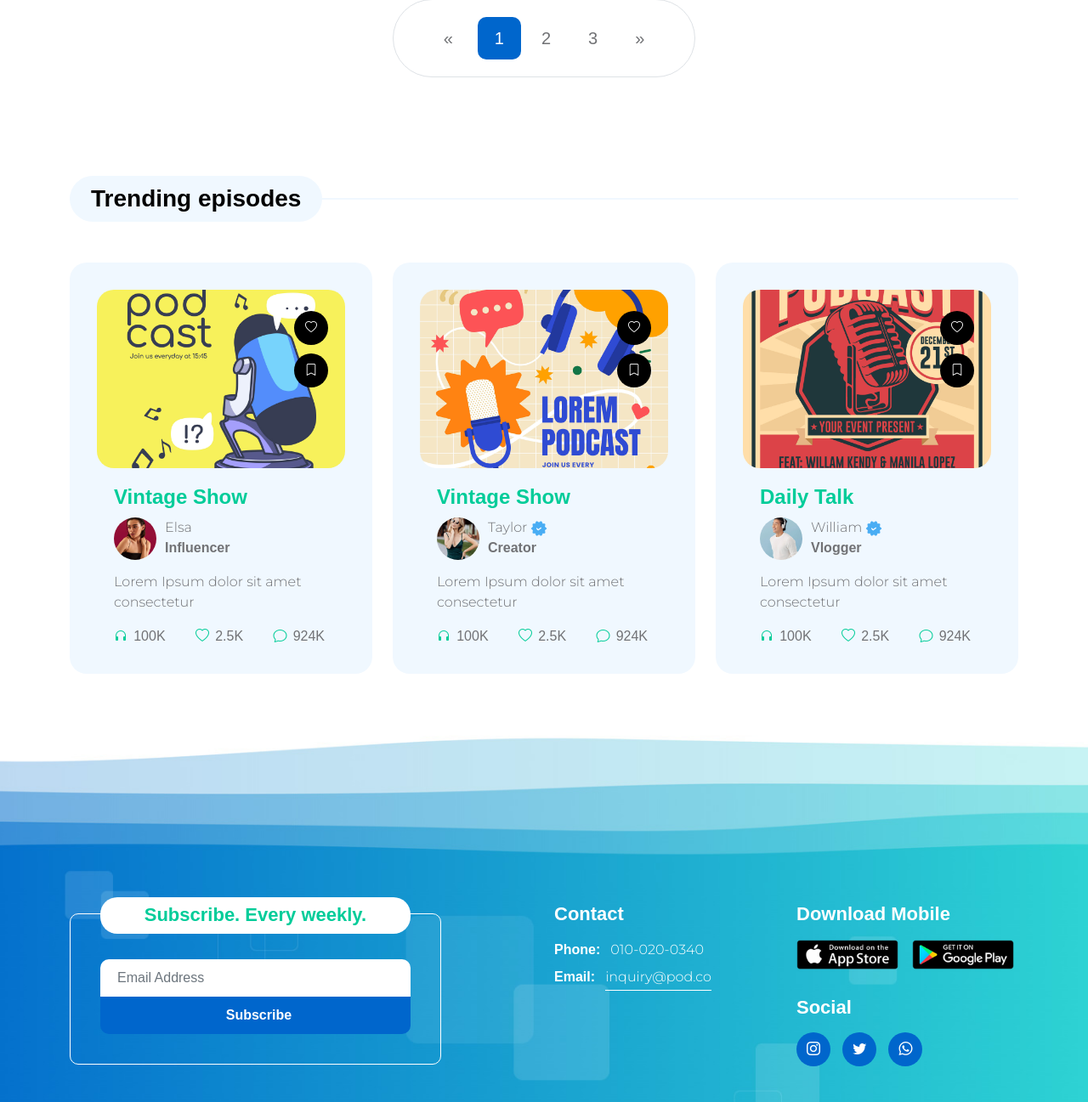
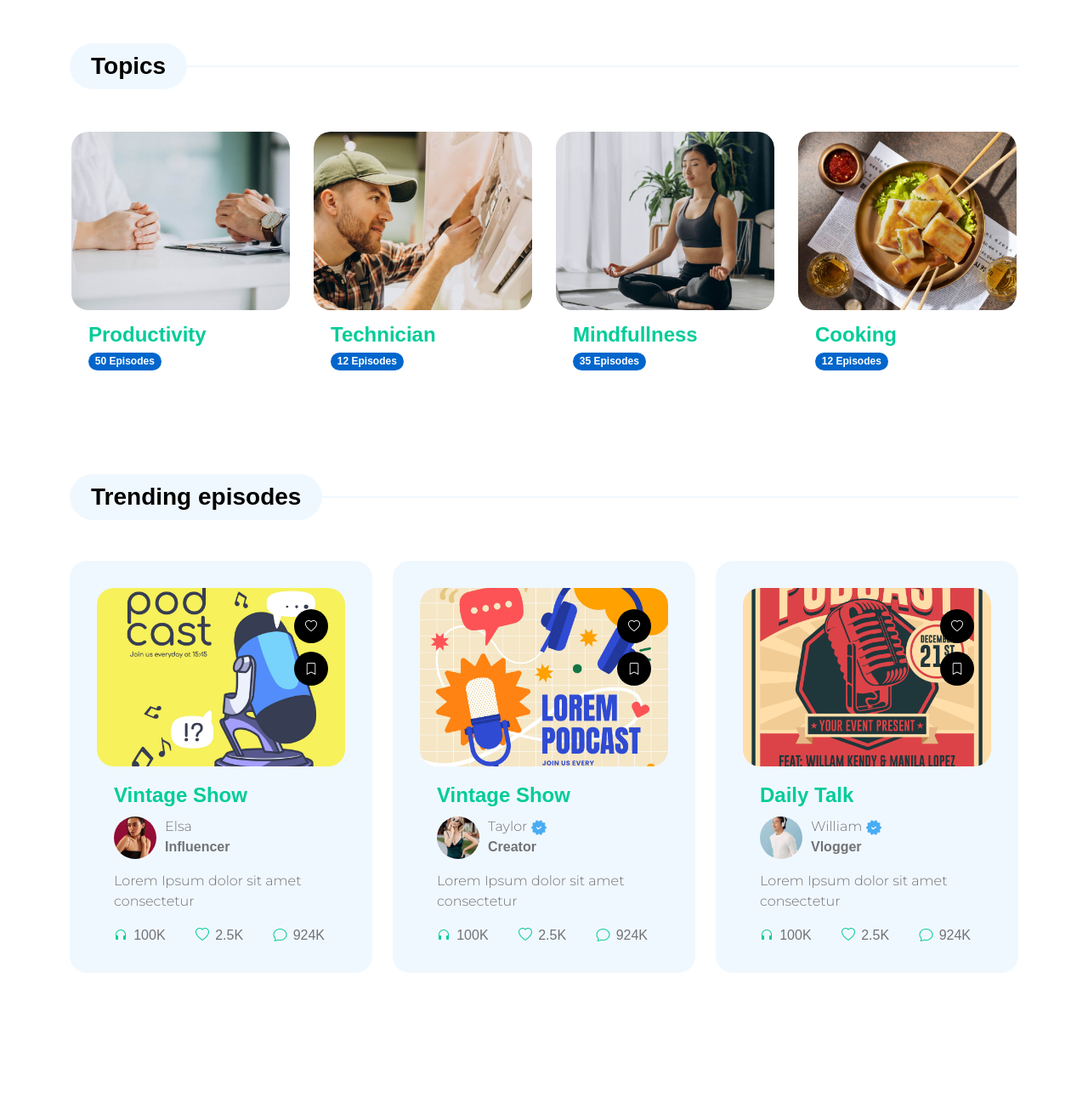
Before and after one commit to Siaka385/groupiie-tracker, a plain HTML site: page listing-page.html in a window 1280 px wide. Shown: the part 1026-2323 px from the top of the page at 85% size. After the commit the page ends 2271 px from the top, so only its background shows below. Drawn offline with Linux system fonts and the light colour scheme; a web font is replaced by a local one.

Commit message:
update:update on server

```diff
--- a/listing-page.html
+++ b/listing-page.html
@@ -104,8 +104,7 @@ https://templatemo.com/tm-584-pod-talk
                 </div>
             </header>
 
-
-            <section class="latest-podcast-section section-padding" id="section_2">
+            <section class="latest-podcast-section section-padding pb-0" id="section_2">
                 <div class="container">
                     <div class="row justify-content-center">
 
@@ -271,28 +270,91 @@ https://templatemo.com/tm-584-pod-talk
                             </div>
                         </div>
 
-                        <div class="col-lg-4 col-12 mx-auto">
-                            <nav aria-label="Page navigation example">
-                                <ul class="pagination pagination-lg justify-content-center mt-5">
-                                    <li class="page-item">
-                                        <a class="page-link" href="#" aria-label="Previous">
-                                            <span aria-hidden="true">&laquo;</span>
+                    </div>
+                </div>
+            </section>
+
+
+            <section class="topics-section section-padding pb-0" id="section_3">
+                <div class="container">
+                    <div class="row">
+
+                        <div class="col-lg-12 col-12">
+                            <div class="section-title-wrap mb-5">
+                                <h4 class="section-title">Topics</h4>
+                            </div>
+                        </div>
+
+                        <div class="col-lg-3 col-md-6 col-12 mb-4 mb-lg-0">
+                            <div class="custom-block custom-block-overlay">
+                                <a href="detail-page.html" class="custom-block-image-wrap">
+                                    <img src="images/topics/physician-consulting-his-patient-clinic.jpg" class="custom-block-image img-fluid" alt="">
+                                </a>
+
+                                <div class="custom-block-info custom-block-overlay-info">
+                                    <h5 class="mb-1">
+                                        <a href="listing-page.html">
+                                            Productivity
                                         </a>
-                                    </li>
+                                    </h5>
 
-                                    <li class="page-item active"><a class="page-link" href="#">1</a></li>
+                                    <p class="badge mb-0">50 Episodes</p>
+                                </div>
+                            </div>
+                        </div>
 
-                                    <li class="page-item"><a class="page-link" href="#">2</a></li>
+                        <div class="col-lg-3 col-md-6 col-12 mb-4 mb-lg-0">
+                            <div class="custom-block custom-block-overlay">
+                                <a href="detail-page.html" class="custom-block-image-wrap">
+                                    <img src="images/topics/repairman-doing-air-conditioner-service.jpg" class="custom-block-image img-fluid" alt="">
+                                </a>
 
-                                    <li class="page-item"><a class="page-link" href="#">3</a></li>
+                                <div class="custom-block-info custom-block-overlay-info">
+                                    <h5 class="mb-1">
+                                        <a href="listing-page.html">
+                                            Technician
+                                        </a>
+                                    </h5>
 
-                                    <li class="page-item">
-                                        <a class="page-link" href="#" aria-label="Next">
-                                            <span aria-hidden="true">&raquo;</span>
+                                    <p class="badge mb-0">12 Episodes</p>
+                                </div>
+                            </div>
+                        </div>
+
+                        <div class="col-lg-3 col-md-6 col-12 mb-4 mb-lg-0">
+                            <div class="custom-block custom-block-overlay">
+                                <a href="detail-page.html" class="custom-block-image-wrap">
+                                    <img src="images/topics/woman-practicing-yoga-mat-home.jpg" class="custom-block-image img-fluid" alt="">
+                                </a>
+
+                                <div class="custom-block-info custom-block-overlay-info">
+                                    <h5 class="mb-1">
+                                        <a href="listing-page.html">
+                                            Mindfullness
                                         </a>
-                                    </li>
-                                </ul>
-                            </nav>
+                                    </h5>
+
+                                    <p class="badge mb-0">35 Episodes</p>
+                                </div>
+                            </div>
+                        </div>
+
+                        <div class="col-lg-3 col-md-6 col-12 mb-4 mb-lg-0">
+                            <div class="custom-block custom-block-overlay">
+                                <a href="detail-page.html" class="custom-block-image-wrap">
+                                    <img src="images/topics/delicious-meal-with-sambal-arrangement.jpg" class="custom-block-image img-fluid" alt="">
+                                </a>
+
+                                <div class="custom-block-info custom-block-overlay-info">
+                                    <h5 class="mb-1">
+                                        <a href="listing-page.html">
+                                            Cooking
+                                        </a>
+                                    </h5>
+
+                                    <p class="badge mb-0">12 Episodes</p>
+                                </div>
+                            </div>
                         </div>
 
                     </div>
@@ -300,7 +362,7 @@ https://templatemo.com/tm-584-pod-talk
             </section>
 
 
-            <section class="trending-podcast-section section-padding pt-0">
+            <section class="trending-podcast-section section-padding">
                 <div class="container">
                     <div class="row">
 
@@ -471,110 +533,6 @@ https://templatemo.com/tm-584-pod-talk
                     </div>
                 </div>
             </section>
-        </main>
-
-
-        <footer class="site-footer">
-            <div class="container">
-                <div class="row">
-
-                    <div class="col-lg-6 col-12 mb-5 mb-lg-0">
-                        <div class="subscribe-form-wrap">
-                            <h6>Subscribe. Every weekly.</h6>
-
-                            <form class="custom-form subscribe-form" action="#" method="get" role="form">
-                                <input type="email" name="subscribe-email" id="subscribe-email" pattern="[^ @]*@[^ @]*" class="form-control" placeholder="Email Address" required="">
-
-                                <div class="col-lg-12 col-12">
-                                    <button type="submit" class="form-control" id="submit">Subscribe</button>
-                                </div>
-                            </form>
-                        </div>
-                    </div>
-
-                    <div class="col-lg-3 col-md-6 col-12 mb-4 mb-md-0 mb-lg-0">
-                        <h6 class="site-footer-title mb-3">Contact</h6>
-
-                        <p class="mb-2"><strong class="d-inline me-2">Phone:</strong> 010-020-0340</p>
-
-                        <p>
-                            <strong class="d-inline me-2">Email:</strong>
-                            <a href="#">inquiry@pod.co</a>
-                        </p>
-                    </div>
-
-                    <div class="col-lg-3 col-md-6 col-12">
-                        <h6 class="site-footer-title mb-3">Download Mobile</h6>
-
-                        <div class="site-footer-thumb mb-4 pb-2">
-                            <div class="d-flex flex-wrap">
-                                <a href="#">
-                                    <img src="images/app-store.png" class="me-3 mb-2 mb-lg-0 img-fluid" alt="">
-                                </a>
-
-                                <a href="#">
-                                    <img src="images/play-store.png" class="img-fluid" alt="">
-                                </a>
-                            </div>
-                        </div>
-
-                        <h6 class="site-footer-title mb-3">Social</h6>
-
-                        <ul class="social-icon">
-                            <li class="social-icon-item">
-                                <a href="#" class="social-icon-link bi-instagram"></a>
-                            </li>
-
-                            <li class="social-icon-item">
-                                <a href="#" class="social-icon-link bi-twitter"></a>
-                            </li>
-
-                            <li class="social-icon-item">
-                                <a href="#" class="social-icon-link bi-whatsapp"></a>
-                            </li>
-                        </ul>
-                    </div>
-
-                </div>
-            </div>
-
-            <div class="container pt-5">
-                <div class="row align-items-center">
-
-                    <div class="col-lg-2 col-md-3 col-12">
-                        <a class="navbar-brand" href="index.html">
-                            <img src="images/pod-talk-logo.png" class="logo-image img-fluid" alt="templatemo pod talk">
-                        </a>
-                    </div>
-
-                    <div class="col-lg-7 col-md-9 col-12">
-                        <ul class="site-footer-links">
-                            <li class="site-footer-link-item">
-                                <a href="#" class="site-footer-link">Homepage</a>
-                            </li>
-
-                            <li class="site-footer-link-item">
-                                <a href="#" class="site-footer-link">Browse episodes</a>
-                            </li>
-
-                            <li class="site-footer-link-item">
-                                <a href="#" class="site-footer-link">Help Center</a>
-                            </li>
-
-                            <li class="site-footer-link-item">
-                                <a href="#" class="site-footer-link">Contact Us</a>
-                            </li>
-                        </ul>
-                    </div>
-
-                    <div class="col-lg-3 col-12">
-                        <p class="copyright-text mb-0">Copyright © 2036 Talk Pod Company
-                        <br><br>
-                        Design: <a rel="nofollow" href="https://templatemo.com/page/1" target="_parent">TemplateMo</a></p>
-                    </div>
-                </div>
-            </div>
-        </footer>
 
         <!-- JAVASCRIPT FILES -->
         <script src="js/jquery.min.js"></script>
```
Also changed, not shown: 1 other file.
